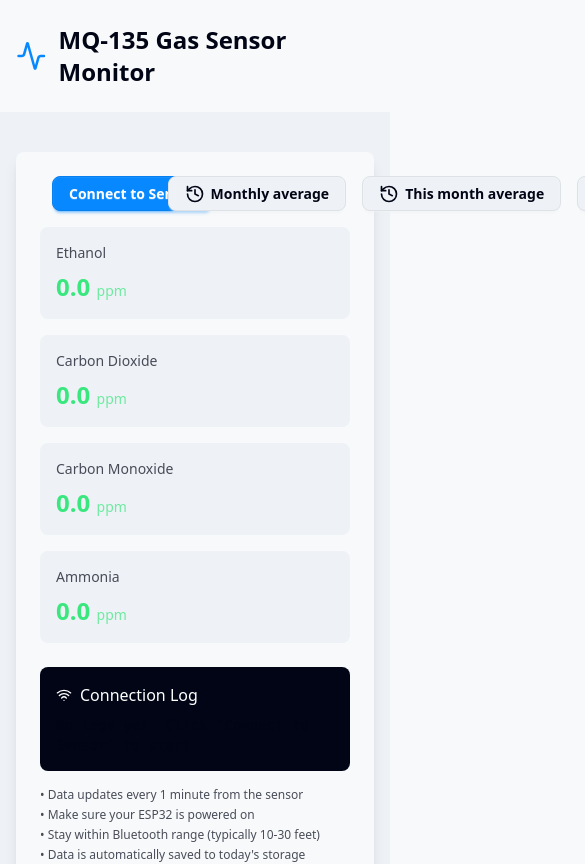
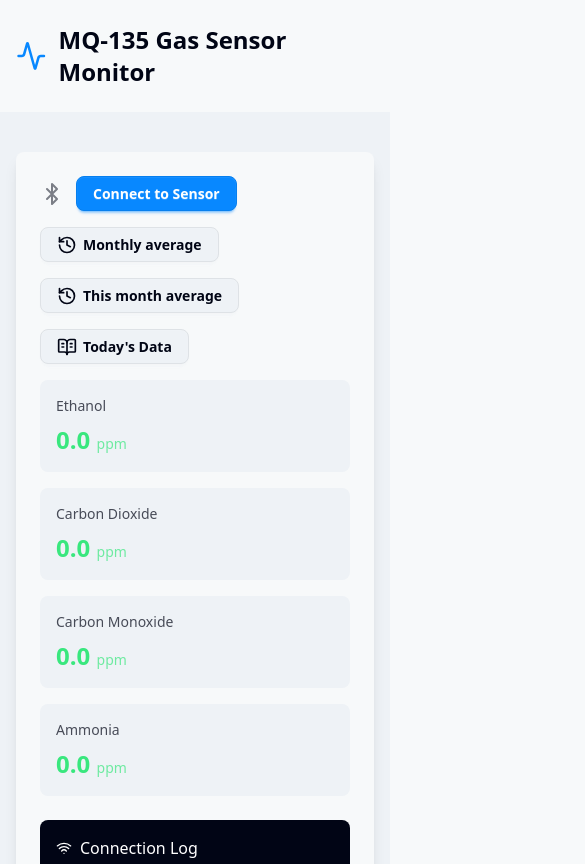
Before and after one commit to aliflikescoding/gas-sensor-app, a React (Vite) app: page / in a window 390 px wide. Shown: the top 864 px of the page, 585 px wide, since content can reach past the window. Built offline with nearby package versions, Linux system fonts and the light colour scheme.

Commit message:
asdfasdf

```diff
--- a/src/Pages/HomePage.jsx
+++ b/src/Pages/HomePage.jsx
@@ -208,8 +208,8 @@ const HomePage = () => {
     <div className="bg-base-200 min-h-screen">
       <div className="container mx-auto py-10 px-4">
         <div className="bg-base-100 rounded-box shadow-lg p-6">
-          <div className="flex items-center justify-between mb-4">
-            <div className="flex items-center gap-3">
+          <div className="flex sm:flex-row flex-col sm:items-center items-start sm:justify-between justify-start mb-4">
+            <div className="flex items-center mb-4 sm:mb-0 gap-3">
               {isConnected ? (
                 <>
                   <BluetoothConnected className="w-6 h-6 text-success" />
@@ -237,7 +237,7 @@ const HomePage = () => {
                 </>
               )}
             </div>
-            <div className="flex items-center gap-4">
+            <div className="flex flex-wrap items-center gap-4">
               <NavLink to="/monthly" className="btn">
                 <History className="w-5 h-5" />
                 Monthly average
```
